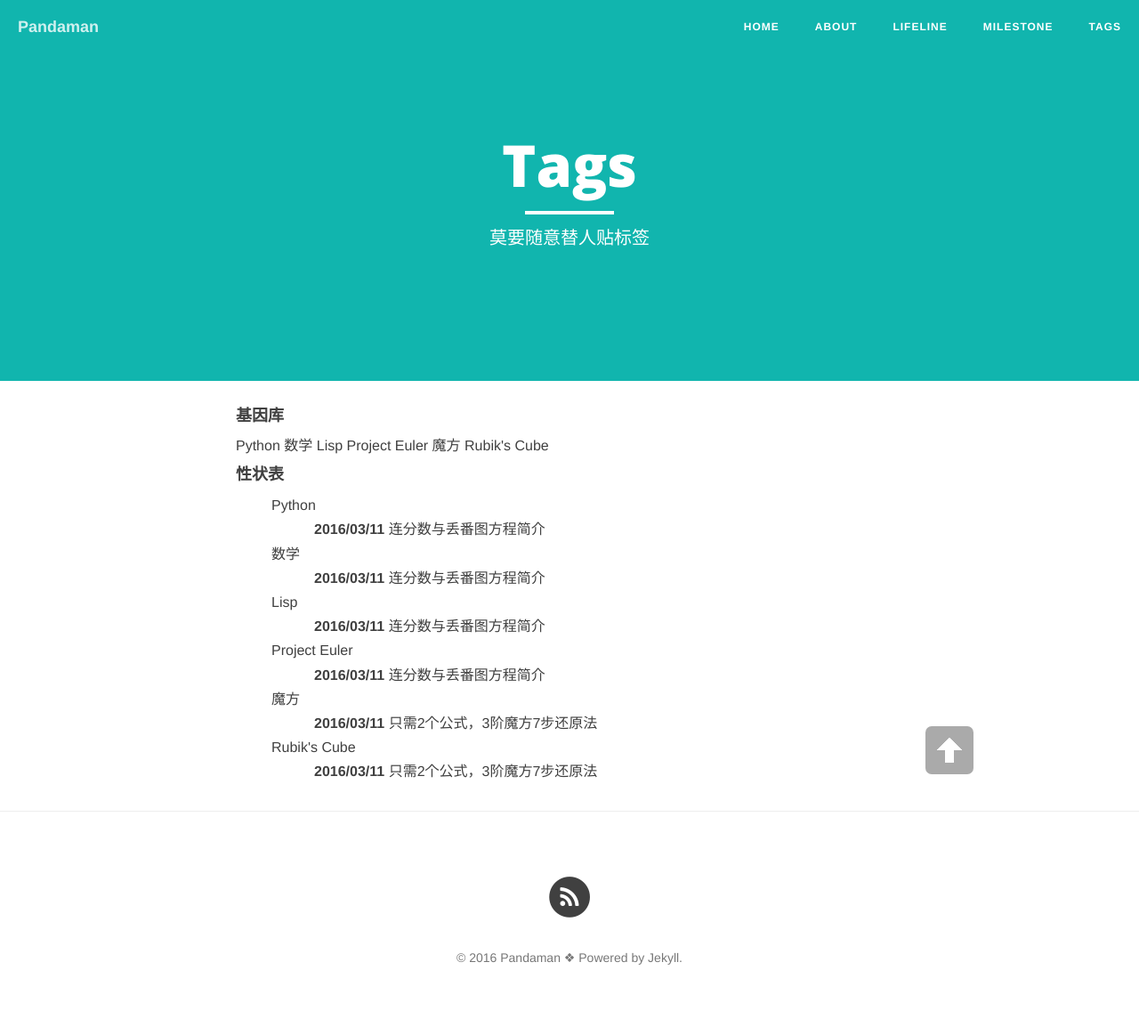
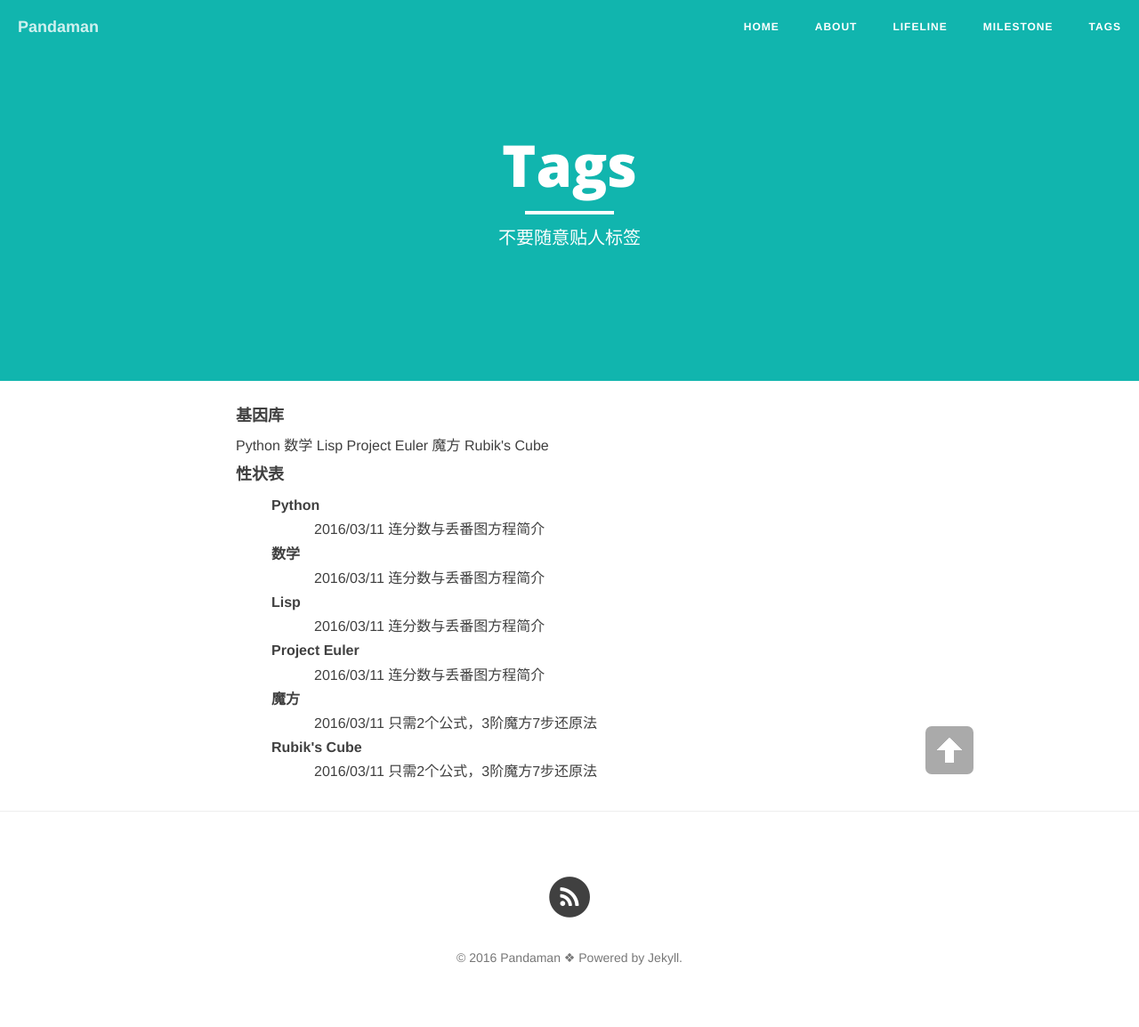
Before and after one commit to ceares/ceares.github.io, a Jekyll site: the page built from tags.md, in a window 1280 px wide. Shown: the whole page at 89% size. Built offline with Jekyll 4.4.1, drawn with Linux system fonts in a browser that asks for light colours; nearby versions of some CDN libraries; library files that are not in the unit come from our copies.

Commit message:
Update tags.md

```diff
--- a/tags.md
+++ b/tags.md
@@ -1,7 +1,7 @@
 ---
 layout: page
 title: "Tags"
-description: "莫要随意替人贴标签"
+description: "不要随意贴人标签"
 header-img: "img/semantic.jpg"
 ---
 
@@ -18,13 +18,13 @@ header-img: "img/semantic.jpg"
 
 #### 性状表
 
-<ul class="listing" style="list-style-type: none;">
+<ul class="listing" style="list-style-type: none;font-weight:bold;">
 {% for tag in site.tags %}
   <li class="listing-seperator" id="{{ tag[0] }}">{{ tag[0] }}</li>
 {% for post in tag[1] %}
-  <li class="listing-item" style="text-indent:3em;font-weight:bold;">
+  <li class="listing-item" style="text-indent:3em;font-weight:normal;">
   <time datetime="{{ post.date | date:"%Y-%m-%d" }}">{{ post.date | date:"%Y/%m/%d" }}</time>
-  <a href="{{ post.url }}" title="{{ post.title }}" style="text-indent:1em;font-weight:normal;">{{ post.title }}</a>
+  <a href="{{ post.url }}" title="{{ post.title }}" style="text-indent:1em;">{{ post.title }}</a>
   </li>
 {% endfor %}
 {% endfor %}
```
